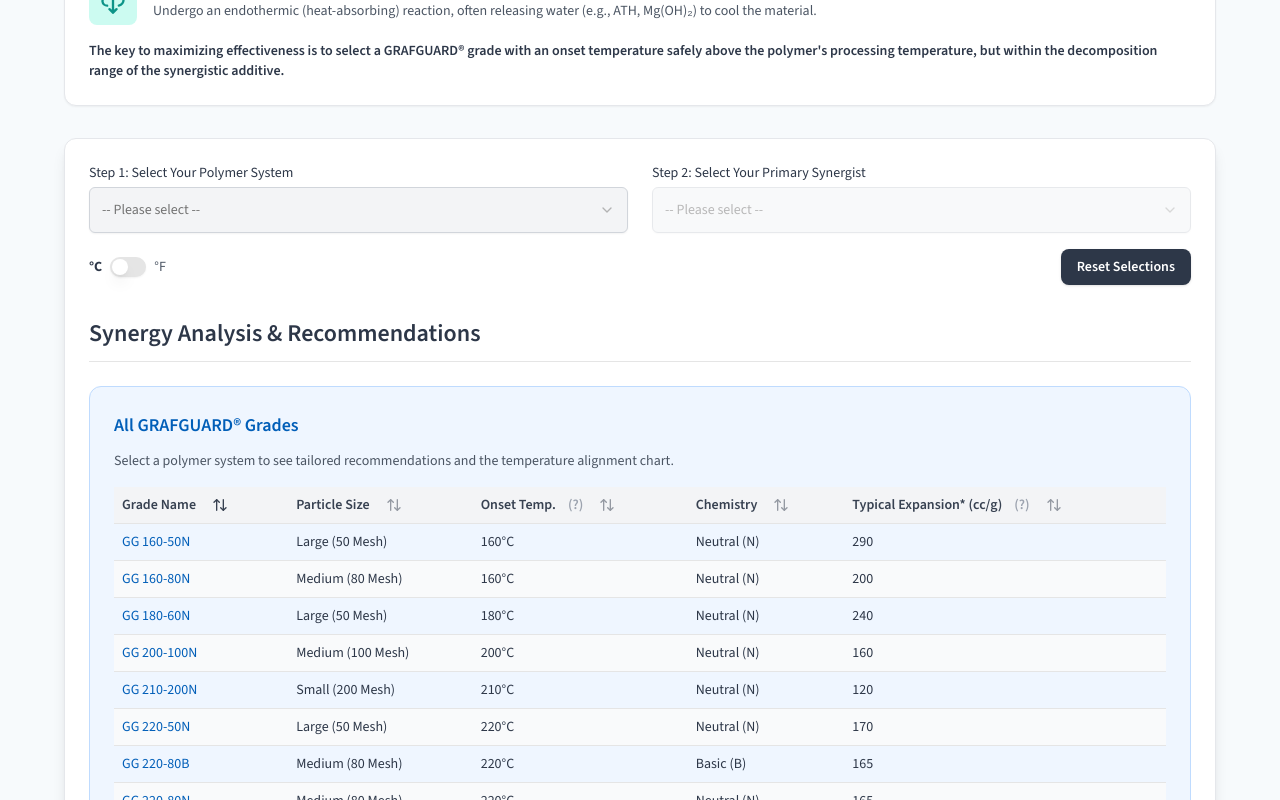
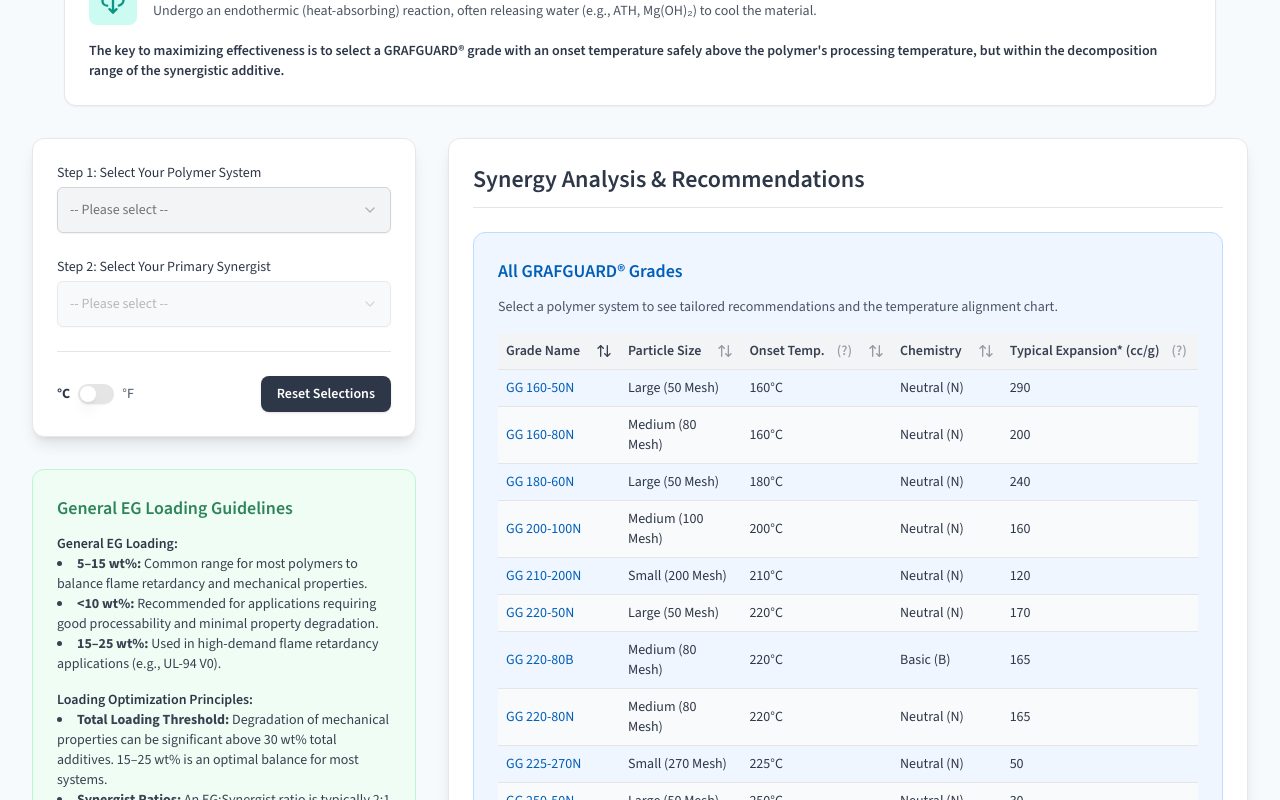
Before and after one commit to LynyrdGrynyrd/GRAFGUARDSynergySelector, a Next.js app: page / in a window 1280 px wide. Shown: the part 500-1300 px from the top of the page. Built offline with nearby package versions, Linux system fonts and the light colour scheme.

Commit message:
[dyad] Refactor to a two-column layout - wrote 3 file(s)

```diff
--- a/src/components/synergy-selector.tsx
+++ b/src/components/synergy-selector.tsx
@@ -9,12 +9,8 @@ import { Guidelines } from '@/components/synergy/Guidelines';
 import { Resources } from '@/components/synergy/Resources';
 import { Footer } from '@/components/synergy/Footer';
 import { ResultsDisplay } from '@/components/synergy/ResultsDisplay';
-import { Select, SelectContent, SelectItem, SelectTrigger, SelectValue } from "@/components/ui/select";
-import { Button } from "@/components/ui/button";
-import { Switch } from '@/components/ui/switch';
-import { Label } from '@/components/ui/label';
 import { GradeDetailModal } from './synergy/GradeDetailModal';
-import { cn } from '@/lib/utils';
+import { ControlPanel } from './synergy/ControlPanel';
 
 type SortKey = keyof Omit<GrafguardGrade, 'description' | 'expansion400C' | 'expansion800C'>;
 
@@ -52,13 +48,10 @@ export function SynergySelector() {
     let available: GrafguardGrade[];
 
     if (!selectedPolymer) {
-      // No polymer selected, show all grades.
       available = [...synergyData.grafguardGrades];
     } else {
-      // Polymer selected, filter by processing temp.
       available = synergyData.grafguardGrades.filter(grade => grade.onsetTempC >= selectedPolymer.processingTempMaxC);
 
-      // If synergist is also selected (and not 'none'), filter further.
       if (selectedSynergist && synergistId && synergistId !== 'none') {
         available = available.filter(grade =>
           grade.onsetTempC >= selectedSynergist.decompMinC && grade.onsetTempC <= selectedSynergist.decompMaxC
@@ -104,6 +97,10 @@ export function SynergySelector() {
     setSynergistId(value);
   };
 
+  const handleUnitChange = (checked: boolean) => {
+    setUnit(checked ? 'F' : 'C');
+  };
+
   const resetTool = () => {
     setPolymerId('');
     setSynergistId('');
@@ -116,7 +113,6 @@ export function SynergySelector() {
 
   const closeModal = () => {
     setIsModalOpen(false);
-    // Delay clearing grade to allow for exit animation
     setTimeout(() => setSelectedGrade(null), 300);
   };
 
@@ -125,47 +121,24 @@ export function SynergySelector() {
       <Header />
       <EducationalSection />
 
-      <div className="max-w-6xl mx-auto bg-white p-6 rounded-xl shadow-lg border border-gray-200">
-        <div className="grid grid-cols-1 md:grid-cols-2 gap-6 mb-4 items-end">
-          <div>
-            <label htmlFor="polymer-select" className="block text-sm font-medium mb-1">Step 1: Select Your Polymer System</label>
-            <Select onValueChange={handlePolymerChange} value={polymerId}>
-              <SelectTrigger id="polymer-select" className="w-full p-3 h-auto bg-gray-100 border-gray-300 focus:ring-2 ring-neograf-blue focus:border-neograf-blue transition">
-                <SelectValue placeholder="-- Please select --" />
-              </SelectTrigger>
-              <SelectContent>
-                {sortedPolymers.map(polymer => (
-                  <SelectItem key={polymer.id} value={polymer.id}>{polymer.name}</SelectItem>
-                ))}
-              </SelectContent>
-            </Select>
-          </div>
-          <div>
-            <label htmlFor="synergist-select" className="block text-sm font-medium mb-1">Step 2: Select Your Primary Synergist</label>
-            <Select onValueChange={handleSynergistChange} value={synergistId} disabled={!polymerId}>
-              <SelectTrigger id="synergist-select" className="w-full p-3 h-auto bg-gray-100 border-gray-300 focus:ring-2 ring-neograf-blue focus:border-neograf-blue transition">
-                <SelectValue placeholder="-- Please select --" />
-              </SelectTrigger>
-              <SelectContent>
-                {sortedSynergists.map(([key, synergist]) => (
-                  <SelectItem key={key} value={key}>{synergist.name}</SelectItem>
-                ))}
-              </SelectContent>
-            </Select>
-          </div>
-        </div>
-        <div className="flex justify-between items-center mb-8">
-          <div className="flex items-center space-x-2">
-            <Label htmlFor="temp-unit" className={cn("text-gray-600", { 'font-bold text-neograf-dark-gray': unit === 'C' })}>°C</Label>
-            <Switch id="temp-unit" checked={unit === 'F'} onCheckedChange={(checked) => setUnit(checked ? 'F' : 'C')} />
-            <Label htmlFor="temp-unit" className={cn("text-gray-600", { 'font-bold text-neograf-dark-gray': unit === 'F' })}>°F</Label>
-          </div>
-          <Button onClick={resetTool} className="px-4 py-2 bg-neograf-dark-gray text-white text-sm font-semibold rounded-lg hover:bg-gray-800 transition shadow">
-            Reset Selections
-          </Button>
-        </div>
+      <div className="grid grid-cols-1 lg:grid-cols-3 gap-8 mt-8">
+        <aside className="lg:col-span-1 space-y-8">
+          <ControlPanel
+            polymerId={polymerId}
+            synergistId={synergistId}
+            unit={unit}
+            sortedPolymers={sortedPolymers}
+            sortedSynergists={sortedSynergists}
+            handlePolymerChange={handlePolymerChange}
+            handleSynergistChange={handleSynergistChange}
+            onUnitChange={handleUnitChange}
+            resetTool={resetTool}
+          />
+          <Guidelines />
+          <Resources />
+        </aside>
 
-        <div className="fade-in">
+        <main className="lg:col-span-2">
           <ResultsDisplay
             polymer={selectedPolymer}
             synergist={selectedSynergist}
@@ -177,10 +150,9 @@ export function SynergySelector() {
             requestSort={requestSort}
             onGradeClick={handleGradeClick}
           />
-          <Guidelines />
-          <Resources />
-        </div>
+        </main>
       </div>
+
       <Footer />
       <GradeDetailModal
         grade={selectedGrade}
--- /dev/null
+++ b/src/components/synergy/ControlPanel.tsx
@@ -0,0 +1,75 @@
+"use client";
+
+import { Polymer, Synergist } from '@/types';
+import { Select, SelectContent, SelectItem, SelectTrigger, SelectValue } from "@/components/ui/select";
+import { Button } from "@/components/ui/button";
+import { Switch } from '@/components/ui/switch';
+import { Label } from '@/components/ui/label';
+import { cn } from '@/lib/utils';
+
+interface ControlPanelProps {
+  polymerId: string;
+  synergistId: string;
+  unit: 'C' | 'F';
+  sortedPolymers: Polymer[];
+  sortedSynergists: [string, Synergist][];
+  handlePolymerChange: (value: string) => void;
+  handleSynergistChange: (value: string) => void;
+  onUnitChange: (checked: boolean) => void;
+  resetTool: () => void;
+}
+
+export function ControlPanel({
+  polymerId,
+  synergistId,
+  unit,
+  sortedPolymers,
+  sortedSynergists,
+  handlePolymerChange,
+  handleSynergistChange,
+  onUnitChange,
+  resetTool
+}: ControlPanelProps) {
+  return (
+    <div className="bg-white p-6 rounded-xl shadow-lg border border-gray-200">
+      <div className="space-y-6">
+        <div>
+          <label htmlFor="polymer-select" className="block text-sm font-medium mb-1">Step 1: Select Your Polymer System</label>
+          <Select onValueChange={handlePolymerChange} value={polymerId}>
+            <SelectTrigger id="polymer-select" className="w-full p-3 h-auto bg-gray-100 border-gray-300 focus:ring-2 ring-neograf-blue focus:border-neograf-blue transition">
+              <SelectValue placeholder="-- Please select --" />
+            </SelectTrigger>
+            <SelectContent>
+              {sortedPolymers.map(polymer => (
+                <SelectItem key={polymer.id} value={polymer.id}>{polymer.name}</SelectItem>
+              ))}
+            </SelectContent>
+          </Select>
+        </div>
+        <div>
+          <label htmlFor="synergist-select" className="block text-sm font-medium mb-1">Step 2: Select Your Primary Synergist</label>
+          <Select onValueChange={handleSynergistChange} value={synergistId} disabled={!polymerId}>
+            <SelectTrigger id="synergist-select" className="w-full p-3 h-auto bg-gray-100 border-gray-300 focus:ring-2 ring-neograf-blue focus:border-neograf-blue transition">
+              <SelectValue placeholder="-- Please select --" />
+            </SelectTrigger>
+            <SelectContent>
+              {sortedSynergists.map(([key, synergist]) => (
+                <SelectItem key={key} value={key}>{synergist.name}</SelectItem>
+              ))}
+            </SelectContent>
+          </Select>
+        </div>
+      </div>
+      <div className="flex justify-between items-center mt-6 pt-6 border-t">
+        <div className="flex items-center space-x-2">
+          <Label htmlFor="temp-unit" className={cn("text-gray-600", { 'font-bold text-neograf-dark-gray': unit === 'C' })}>°C</Label>
+          <Switch id="temp-unit" checked={unit === 'F'} onCheckedChange={onUnitChange} />
+          <Label htmlFor="temp-unit" className={cn("text-gray-600", { 'font-bold text-neograf-dark-gray': unit === 'F' })}>°F</Label>
+        </div>
+        <Button onClick={resetTool} className="px-4 py-2 bg-neograf-dark-gray text-white text-sm font-semibold rounded-lg hover:bg-gray-800 transition shadow">
+          Reset Selections
+        </Button>
+      </div>
+    </div>
+  );
+}
--- a/src/components/synergy/ResultsDisplay.tsx
+++ b/src/components/synergy/ResultsDisplay.tsx
@@ -39,7 +39,7 @@ export function ResultsDisplay({ polymer, synergist, recommendedGrades, hoveredG
   }
 
   return (
-    <div>
+    <div className="bg-white p-6 rounded-xl shadow-lg border border-gray-200">
       <h2 className="text-2xl font-semibold text-neograf-dark-gray mb-6 border-b pb-3">Synergy Analysis & Recommendations</h2>
 
       {polymer && synergist && (
@@ -57,7 +57,7 @@ export function ResultsDisplay({ polymer, synergist, recommendedGrades, hoveredG
       )}
 
       <div className="mb-8">
-        <div className="bg-blue-50 p-6 rounded-xl border border-blue-200">
+        <div className="bg-blue-50 p-4 sm:p-6 rounded-xl border border-blue-200">
           <h3 className="text-lg font-semibold mb-3 text-neograf-blue">{getTitle()}</h3>
           <p className="text-sm text-gray-600 mb-4">{getDescription()}</p>
           <div className="text-neograf-dark-gray overflow-x-auto">
```
